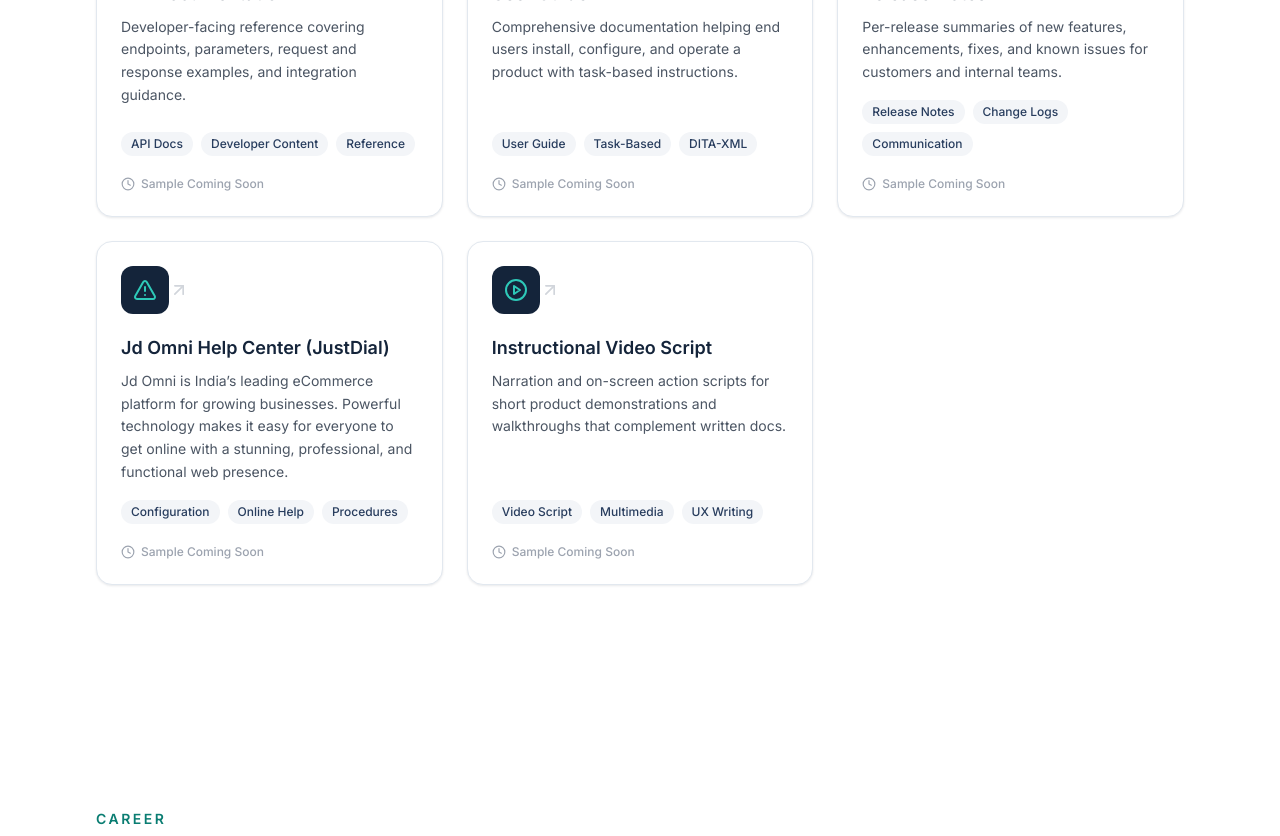
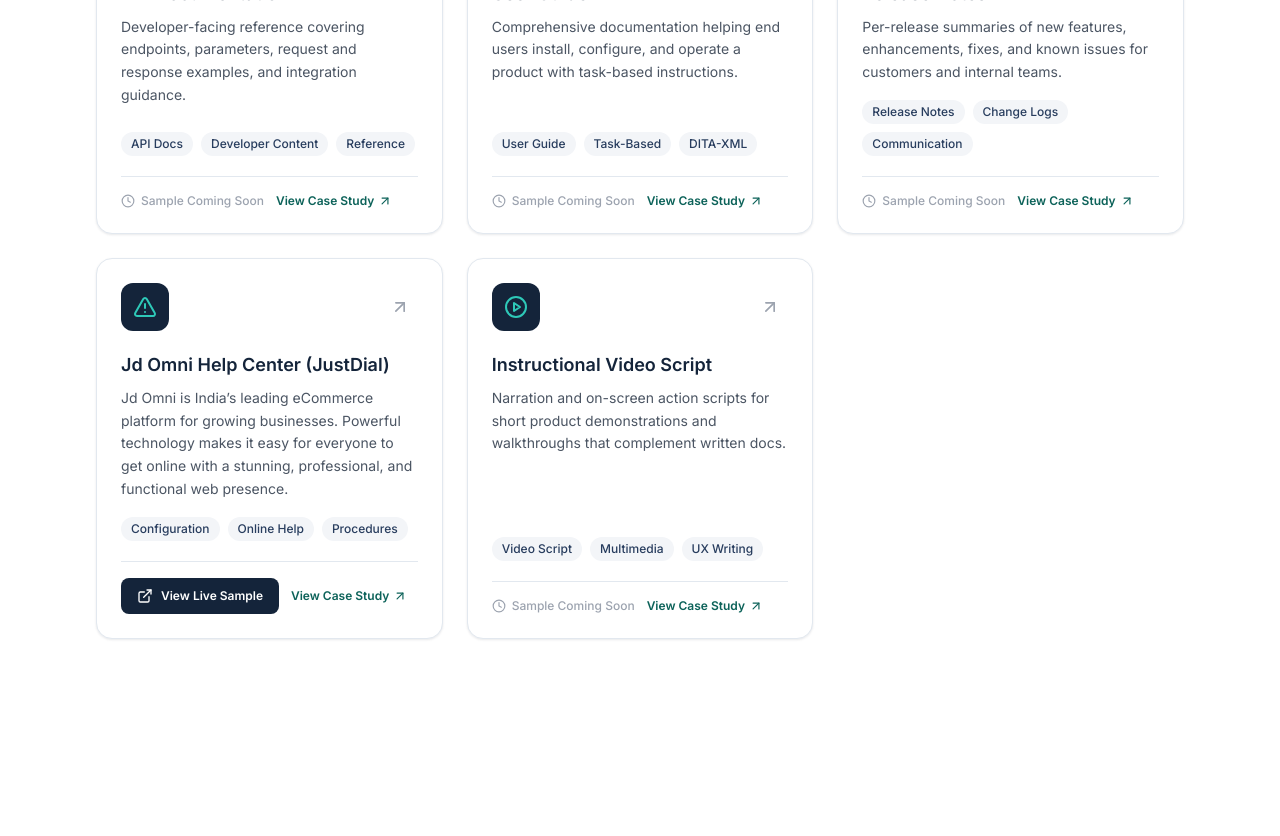
Before and after one commit to mahadevbabies7-creator/senior-technical-writer-portfolio, a React (Vite) app: page / in a window 1280 px wide. Shown: the part 3920-4756 px from the top of the page. Built offline with nearby package versions, Linux system fonts and the light colour scheme.

Commit message:
portfolio updates

```diff
--- a/src/components/Portfolio.tsx
+++ b/src/components/Portfolio.tsx
@@ -1,8 +1,9 @@
+
 import { Section } from './Section';
 import { Reveal } from './Reveal';
 import { CaseStudyModal, useCaseStudyModal } from './CaseStudyModal';
 import { portfolio } from '@/data/portfolio';
-import { ArrowUpRight, Clock } from 'lucide-react';
+import { ArrowUpRight, Clock, ExternalLink } from 'lucide-react';
 import { useEffect } from 'react';
 
 export function Portfolio() {
@@ -10,11 +11,14 @@ export function Portfolio() {
 
   useEffect(() => {
     if (!active) return;
+
     const onKey = (e: KeyboardEvent) => {
       if (e.key === 'Escape') close();
     };
+
     document.addEventListener('keydown', onKey);
     document.body.style.overflow = 'hidden';
+
     return () => {
       document.removeEventListener('keydown', onKey);
       document.body.style.overflow = '';
@@ -26,53 +30,113 @@ export function Portfolio() {
       id="portfolio"
       eyebrow="Selected Work"
       heading="Portfolio"
-      subheading="A starter gallery of documentation types I produce. Each card opens to a reusable case-study view — detailed content will appear once approved samples are provided."
+      subheading="Explore my technical documentation, online help, user guides, release notes, and instructional content. View available work samples or explore individual case studies."
     >
       <div className="grid gap-6 sm:grid-cols-2 lg:grid-cols-3">
-        {portfolio.map((item, i) => (
+        {portfolio.map((item, i) => {
+          const sampleUrl = item.sampleUrl?.trim();
+
+          return (
             <Reveal key={item.type} delay={i * 70}>
+              <div className="group flex h-full w-full flex-col rounded-2xl border border-navy-100 bg-white p-6 shadow-card transition-all duration-300 hover:-translate-y-1 hover:shadow-card-hover hover:border-teal-200">
+
+                {/* Icon and case study button */}
+                <div className="flex items-center justify-between">
+                  <span className="flex h-12 w-12 items-center justify-center rounded-xl bg-navy-900 text-teal-400 transition-colors group-hover:bg-teal-500 group-hover:text-white">
+                    <item.icon
+                      className="h-6 w-6"
+                      aria-hidden="true"
+                    />
+                  </span>
+
                   <button
                     type="button"
                     onClick={() => open(item)}
-              className="group flex h-full w-full flex-col text-left rounded-2xl border border-navy-100 bg-white p-6 shadow-card transition-all duration-300 hover:-translate-y-1 hover:shadow-card-hover hover:border-teal-200 focus:outline-none focus-visible:ring-2 focus-visible:ring-teal-500"
+                    className="rounded-lg p-2 text-gray-400 transition-colors hover:bg-teal-50 hover:text-teal-600 focus:outline-none focus-visible:ring-2 focus-visible:ring-teal-500"
                     aria-label={`Open case study for ${item.type}`}
+                    title="View Case Study"
                   >
-              <div className="flex items-center justify-between">
-                <span className="flex h-12 w-12 items-center justify-center rounded-xl bg-navy-900 text-teal-400 transition-colors group-hover:bg-teal-500 group-hover:text-white">
-                  <item.icon className="h-6 w-6" aria-hidden="true" />
-                </span>
                     <ArrowUpRight
-                  className="h-5 w-5 text-gray-300 transition-colors group-hover:text-teal-500"
+                      className="h-5 w-5"
                       aria-hidden="true"
                     />
+                  </button>
                 </div>
 
-              <h3 className="mt-5 text-lg font-semibold text-navy-900">{item.type}</h3>
-              <p className="mt-2 flex-1 text-sm text-gray-600 leading-relaxed">
+                {/* Portfolio title */}
+                <h3 className="mt-5 text-lg font-semibold text-navy-900">
+                  {item.type}
+                </h3>
+
+                {/* Description */}
+                <p className="mt-2 flex-1 text-sm leading-relaxed text-gray-600">
                   {item.description}
                 </p>
 
+                {/* Tags */}
                 <ul className="mt-4 flex flex-wrap gap-2">
-                {item.tags.map((t) => (
+                  {item.tags.map((tag) => (
                     <li
-                    key={t}
+                      key={tag}
                       className="rounded-full bg-navy-50 px-2.5 py-1 text-xs font-medium text-navy-700"
                     >
-                    {t}
+                      {tag}
                     </li>
                   ))}
                 </ul>
 
-              <span className="mt-5 inline-flex items-center gap-1.5 text-xs font-medium text-gray-400">
-                <Clock className="h-3.5 w-3.5" aria-hidden="true" />
+                {/* Portfolio actions */}
+                <div className="mt-5 flex flex-wrap items-center gap-3 border-t border-navy-100 pt-4">
+
+                  {sampleUrl ? (
+                    <a
+                      href={sampleUrl}
+                      target="_blank"
+                      rel="noopener noreferrer"
+                      className="inline-flex items-center gap-2 rounded-lg bg-navy-900 px-4 py-2.5 text-xs font-semibold text-white transition-all duration-200 hover:bg-teal-600 focus:outline-none focus-visible:ring-2 focus-visible:ring-teal-500"
+                      aria-label={`View live sample for ${item.type}`}
+                    >
+                      <ExternalLink
+                        className="h-4 w-4"
+                        aria-hidden="true"
+                      />
+                      View Live Sample
+                    </a>
+                  ) : (
+                    <span className="inline-flex items-center gap-1.5 text-xs font-medium text-gray-400">
+                      <Clock
+                        className="h-3.5 w-3.5"
+                        aria-hidden="true"
+                      />
                       Sample Coming Soon
                     </span>
+                  )}
+
+                  <button
+                    type="button"
+                    onClick={() => open(item)}
+                    className="inline-flex items-center gap-1 text-xs font-semibold text-teal-700 transition-colors hover:text-navy-900 focus:outline-none focus-visible:ring-2 focus-visible:ring-teal-500"
+                  >
+                    View Case Study
+                    <ArrowUpRight
+                      className="h-3.5 w-3.5"
+                      aria-hidden="true"
+                    />
                   </button>
+
+                </div>
+              </div>
             </Reveal>
-        ))}
+          );
+        })}
       </div>
 
-      {active && <CaseStudyModal item={active} onClose={close} />}
+      {active && (
+        <CaseStudyModal
+          item={active}
+          onClose={close}
+        />
+      )}
     </Section>
   );
 }
```
Lines whose indentation alone changed are shown as unchanged.
